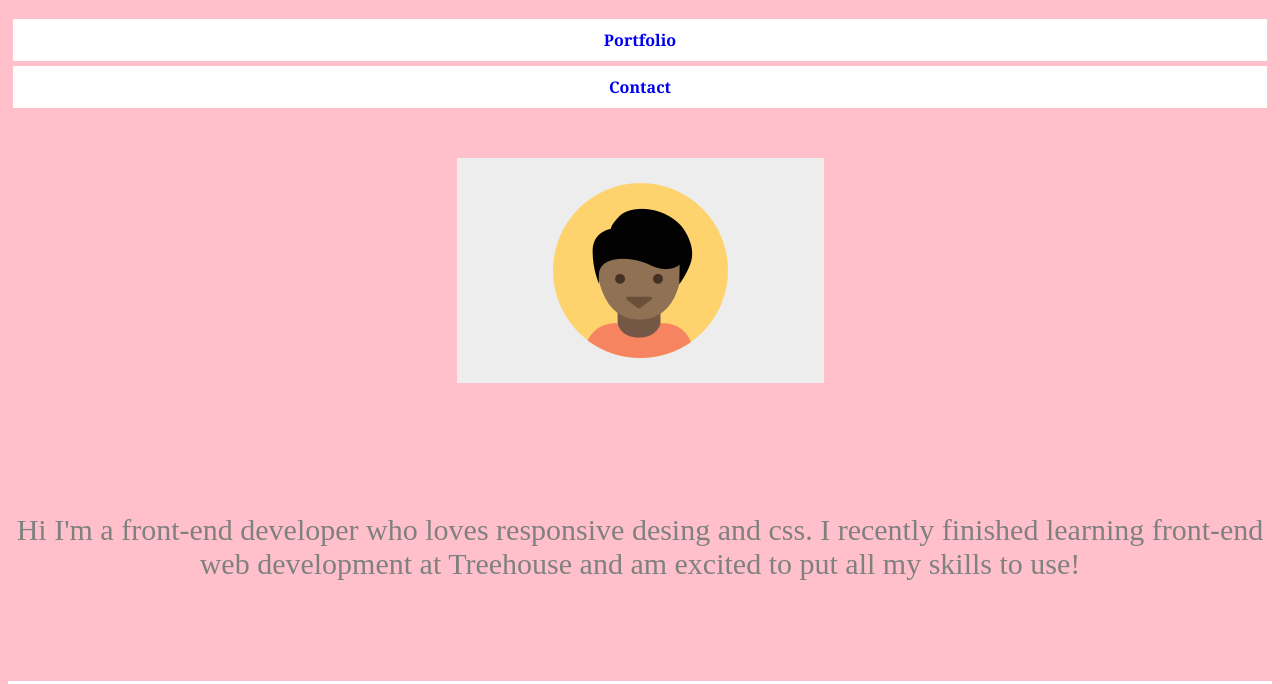
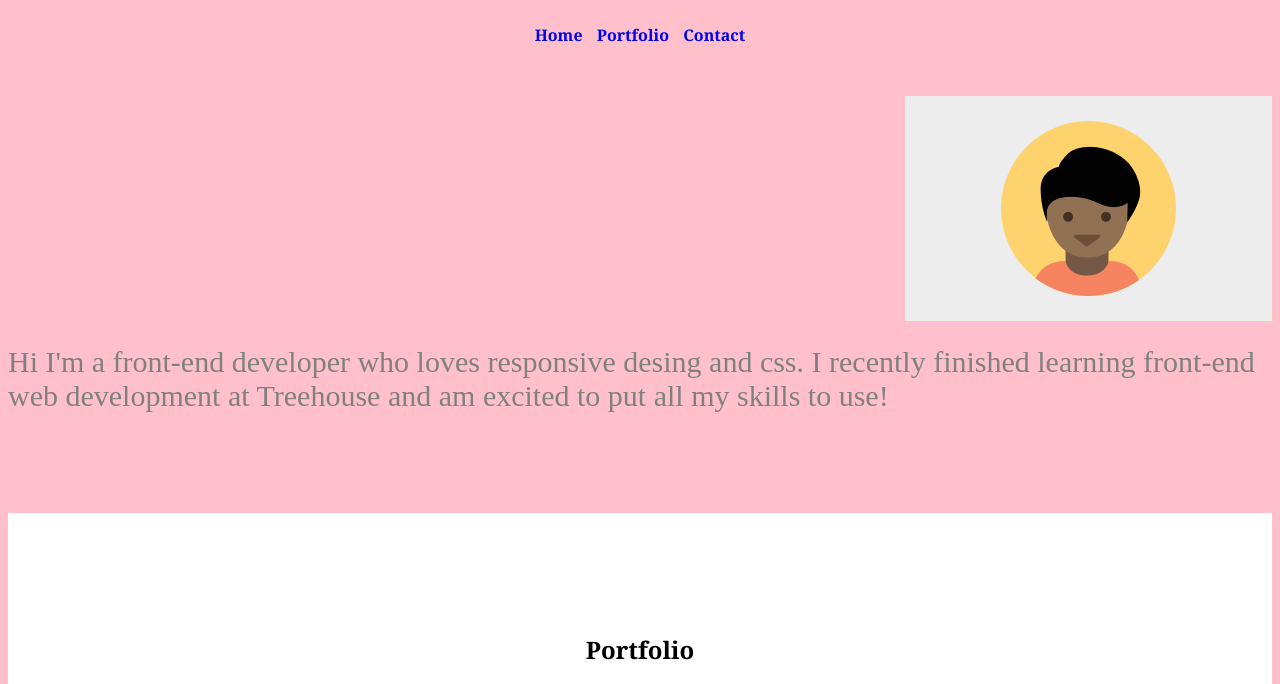
Before and after one commit to leny4/Project_two_treehouse, a plain HTML site: page index.html in a window 1280 px wide. Shown: the part 61-745 px from the top of the page. Drawn offline with Linux system fonts and the light colour scheme.

Commit message:
commit
eccolo

```diff
--- a/css/responsive.css
+++ b/css/responsive.css
@@ -1,13 +1,46 @@
 
 @media  only screen and (min-width: 768px){
+
+/*TOP TO BOTTOM*/
     h1{
         text-align: center;
     }
-    .container1{
-       display: none;
+    .container ul{
+        text-align: center;
 
     }
+
+.container1{
+        border:none;
+        background-color: transparent ;
+        display:inline-block;
+
+}
+.container2{
+    border:none;
+    background-color: transparent ;
+    display:inline-block;
+
+}
+.container3{
+    border:none;
+    background-color: transparent ;
+    display:inline-block;
+
+}
+
+#Profileimg{
+    text-align: right;
+     ;
  }
+.introstart{
+    display: inline;
+}
+
+
+}
+
+
 
  @media  only screen and (min-width: 1024px){
     body{background-color:pink;}
--- a/css/style.css
+++ b/css/style.css
@@ -109,6 +109,7 @@ section{
 }
 .downdownright{
     float: right;
+    margin-top: 1em
 
 }
 #textbox{
```
Also changed, not shown: index.html (+1 -1 lines).
